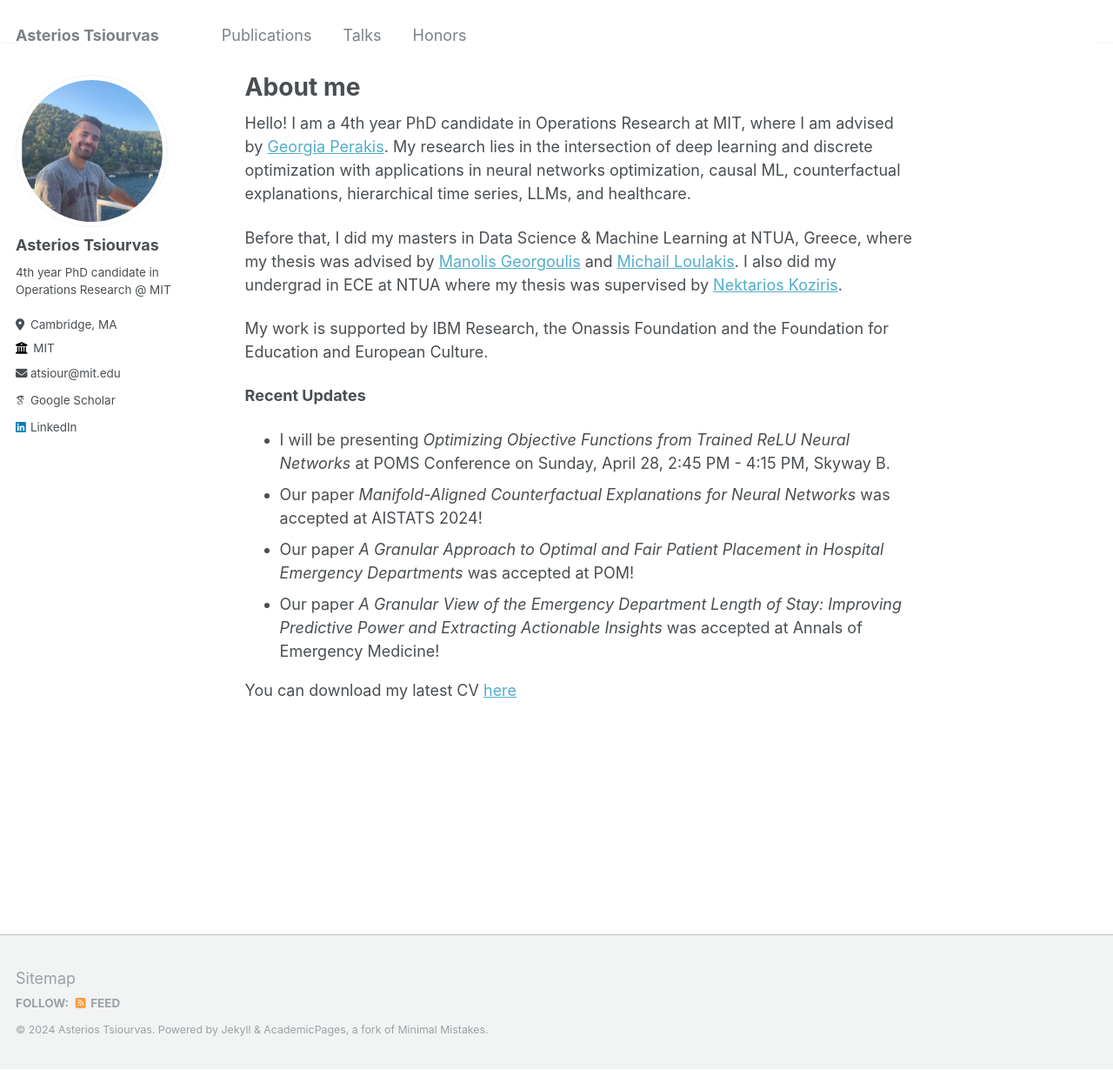
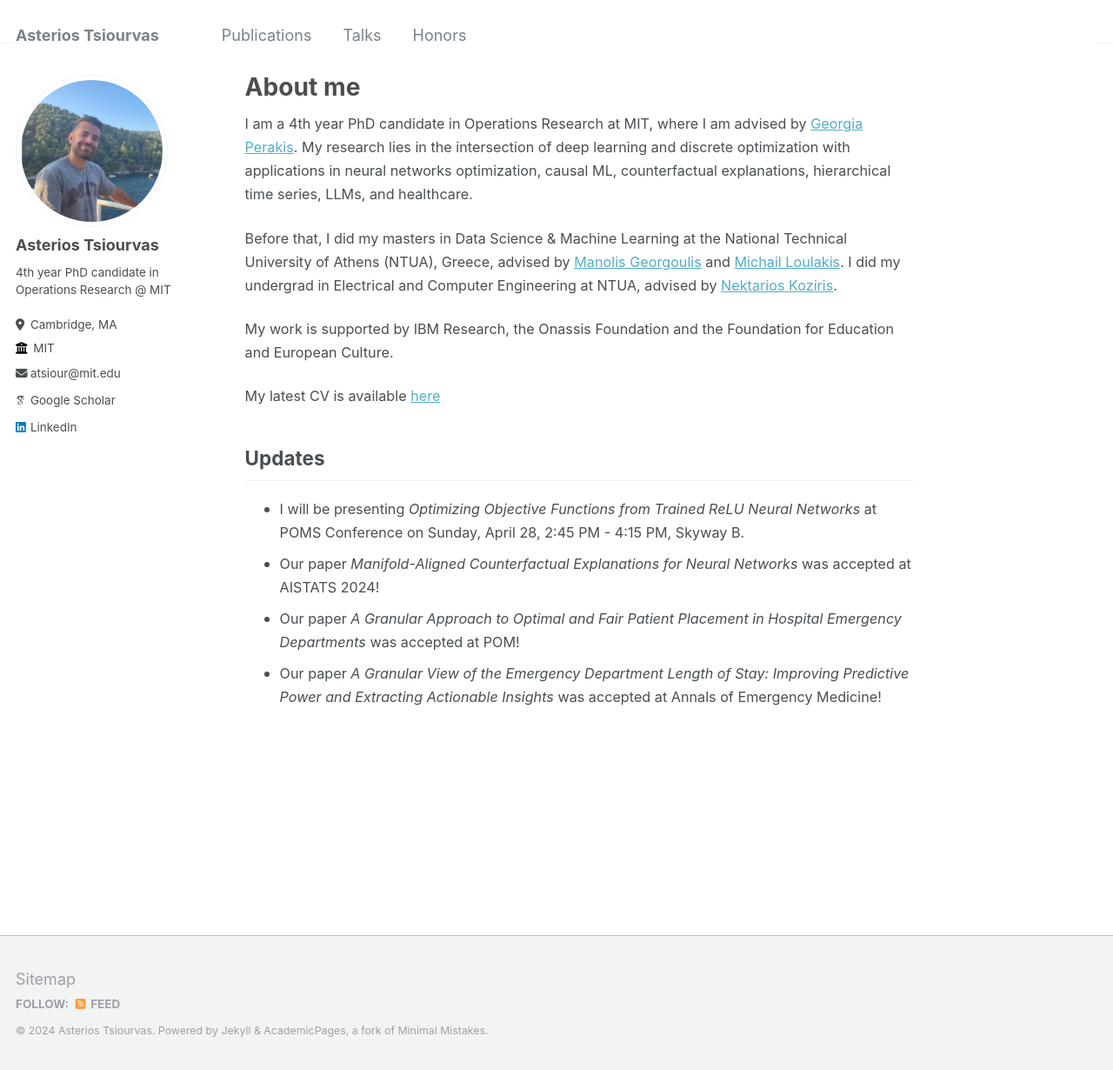
Before and after one commit to asterios-tsiourvas/asterios-tsiourvas.github.io, a Jekyll site: the page built from _pages/about.md, in a window 1280 px wide and 1230 px high. Shown: the whole window at 87% size. Built offline with Jekyll 4.4.1, drawn with Linux system fonts in a browser that asks for light colours; some web fonts are replaced.

Commit message:
initial_commit

```diff
--- a/_pages/about.md
+++ b/_pages/about.md
@@ -7,18 +7,17 @@ redirect_from:
   - /about.html
 ---
 
-Hello! I am a 4th year PhD candidate in Operations Research at MIT, where I am advised by [Georgia Perakis](https://mitmgmtfaculty.mit.edu/gperakis/). My research lies in the intersection of deep learning and discrete optimization with applications in neural networks optimization, causal ML, counterfactual explanations, hierarchical time series, LLMs, and healthcare.
+<span style="font-size: 0.9em;">I am a 4th year PhD candidate in Operations Research at MIT, where I am advised by [Georgia Perakis](https://mitmgmtfaculty.mit.edu/gperakis/). My research lies in the intersection of deep learning and discrete optimization with applications in neural networks optimization, causal ML, counterfactual explanations, hierarchical time series, LLMs, and healthcare. </span>
 
-Before that, I did my masters in Data Science & Machine Learning at NTUA, Greece, where my thesis was advised by [Manolis Georgoulis](http://www.math.ntua.gr/~georgoulis/) and [Michail Loulakis](http://www.math.ntua.gr/~loulakis/info/Home.html). I also did my undergrad in ECE at NTUA where my thesis was supervised by [Nektarios Koziris](http://www.cslab.ntua.gr/~nkoziris/).
+<span style="font-size: 0.9em;">Before that, I did my masters in Data Science & Machine Learning at the National Technical University of Athens (NTUA), Greece, advised by [Manolis Georgoulis](http://www.math.ntua.gr/~georgoulis/) and [Michail Loulakis](http://www.math.ntua.gr/~loulakis/info/Home.html). I did my undergrad in Electrical and Computer Engineering at NTUA, advised by [Nektarios Koziris](http://www.cslab.ntua.gr/~nkoziris/).</span>
 
-My work is supported by IBM Research, the Onassis Foundation and the Foundation for Education and European Culture.
+<span style="font-size: 0.9em;">My work is supported by IBM Research, the Onassis Foundation and the Foundation for Education and European Culture.</span>
 
-**Recent Updates**
+<span style="font-size: 0.9em;">My latest CV is available [here](./Asterios_Tsiourvas_Academic_CV.pdf)</span>
+<br>
+## Updates
 
-  * I will be presenting *Optimizing Objective Functions from Trained ReLU Neural Networks* at POMS Conference on Sunday, April 28, 2:45 PM - 4:15 PM, Skyway B.
-  * Our paper *Manifold-Aligned Counterfactual Explanations for Neural Networks* was accepted at AISTATS 2024!
-  * Our paper *A Granular Approach to Optimal and Fair Patient Placement in Hospital Emergency Departments* was accepted at POM!
-  * Our paper *A Granular View of the Emergency Department Length of Stay: Improving Predictive Power and Extracting Actionable Insights* was accepted at Annals of Emergency Medicine!
-
-
-You can download my latest CV [here](./Asterios_Tsiourvas_Academic_CV.pdf)
+  * <span style="font-size: 0.9em;">I will be presenting *Optimizing Objective Functions from Trained ReLU Neural Networks* at POMS Conference on Sunday, April 28, 2:45 PM - 4:15 PM, Skyway B.</span>
+  * <span style="font-size: 0.9em;">Our paper *Manifold-Aligned Counterfactual Explanations for Neural Networks* was accepted at AISTATS 2024!</span>
+  * <span style="font-size: 0.9em;">Our paper *A Granular Approach to Optimal and Fair Patient Placement in Hospital Emergency Departments* was accepted at POM!</span>
+  * <span style="font-size: 0.9em;">Our paper *A Granular View of the Emergency Department Length of Stay: Improving Predictive Power and Extracting Actionable Insights* was accepted at Annals of Emergency Medicine!</span>
```
